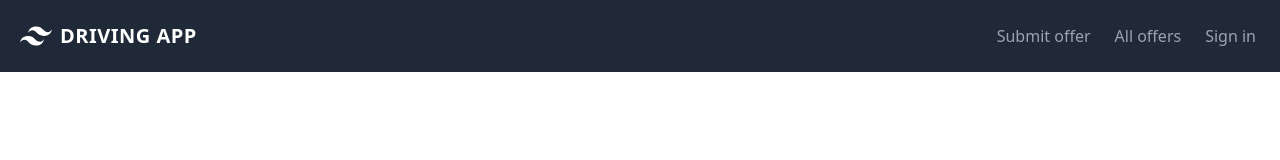
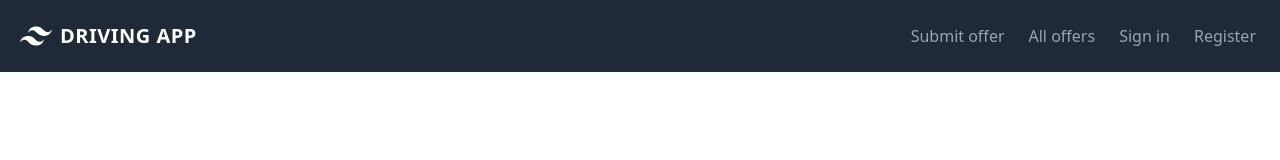
Before and after one commit to Dannynafide/Driving-APP__nextJS, a Next.js app: page /user/register in a window 1280 px wide. Shown: the top 160 px of the page. Built offline with nearby package versions, Linux system fonts and the light colour scheme; no server answers.

Commit message:
Registration link added

```diff
--- a/components/BaseLayout/index.js
+++ b/components/BaseLayout/index.js
@@ -66,11 +66,18 @@ const TopNavigation = () => {
             </button>
           )}
           {!session && status !== 'loading' && (
-            <Link
-              href="/user/signin"
-              className="lg:inline-flex lg:w-auto w-full px-3 py-2 rounded text-gray-400 items-center justify-center hover:bg-gray-900 hover:text-white">
-              <span>Sign in</span>
-            </Link>
+            <>
+              <Link
+                href="/user/signin"
+                className="lg:inline-flex lg:w-auto w-full px-3 py-2 rounded text-gray-400 items-center justify-center hover:bg-gray-900 hover:text-white">
+                <span>Sign in</span>
+              </Link>
+              <Link
+                href="/user/register"
+                className="lg:inline-flex lg:w-auto w-full px-3 py-2 rounded text-gray-400 items-center justify-center hover:bg-gray-900 hover:text-white">
+                <span>Register</span>
+              </Link>
+            </>
           )}
         </div>
       </div>
```
